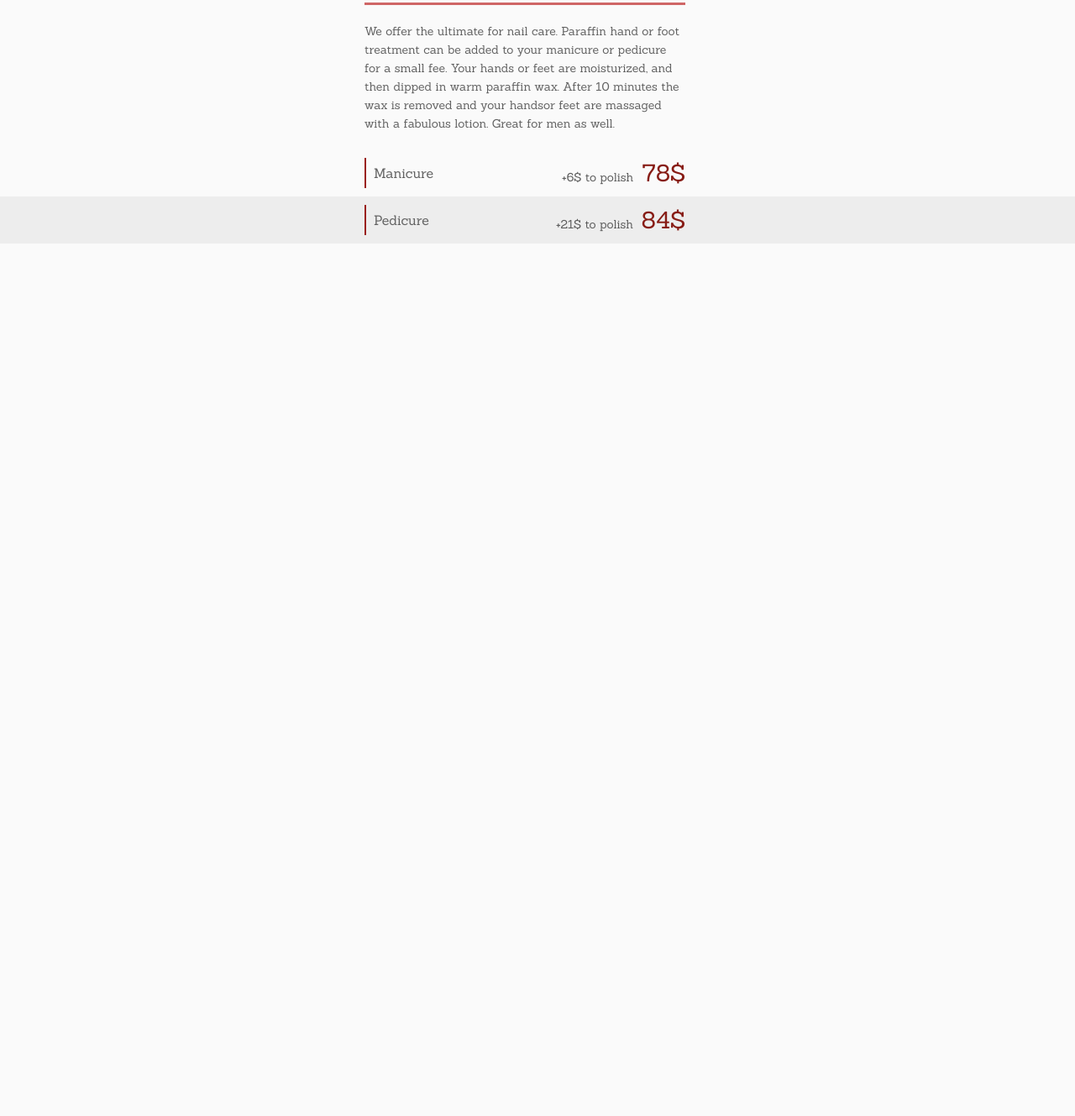
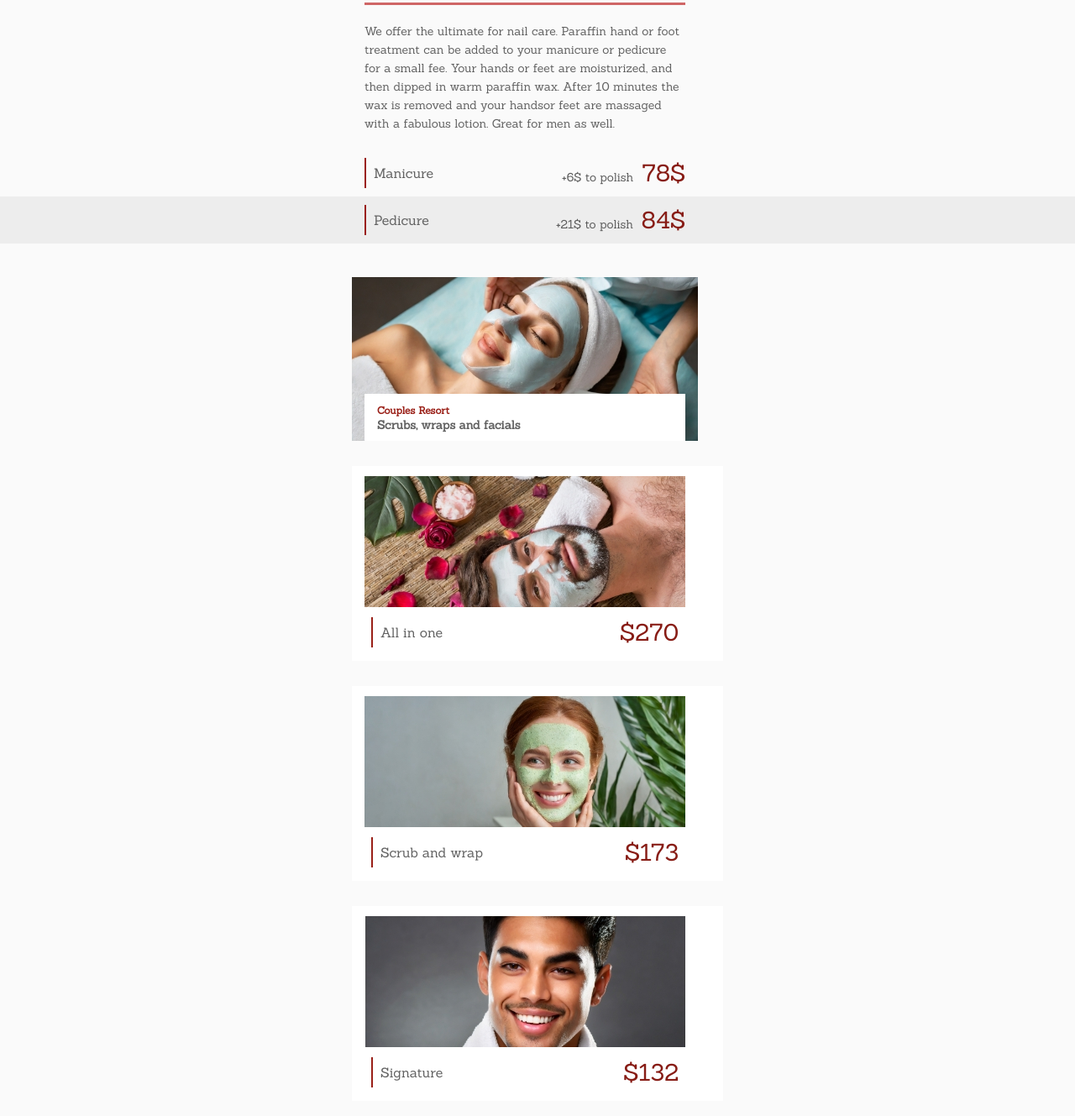
Before and after one commit to alwry/yantizhanov_alisher_integrated, a plain HTML site: page spa.html in a window 1280 px wide. Shown: the part 2118-3447 px from the top of the page at 84% size. Before the commit the page ends 2448 px from the top, so only its background shows below. Drawn offline with Linux system fonts and the light colour scheme.

Commit message:
Scrubs block added
Added some images
New block (CSS and HTML)

```diff
--- a/css/main.css
+++ b/css/main.css
@@ -121,7 +121,7 @@ input, textarea {
 
 #hero {
    background: url(../images/hero-main.jpg) no-repeat;
-   height: 200px;
+   height: 195px;
 }
 
 .book-now {
@@ -500,13 +500,13 @@ input, textarea {
    right: 10px;
 }
 
-#massage-heading-box, #hand-heading-box {
+#massage-heading-box, #hand-heading-box, #scrubs-heading-box {
    align-self: end;
 }
 
 #massage_hero_img {
    background: url(../images/massage_hero.jpg) no-repeat;
-   background-size: cover;
+   background-size:inherit;
    height: 195px;
 }
 
@@ -516,14 +516,6 @@ input, textarea {
    margin-bottom: 20px;
 }
 
-#price-price p {
-   display: inline;
-}
-
-/* .massage-price-text {
-   border-left: 2px solid #9a2018;
-   padding-left: 9px;
-} */
 
 .price {
    padding: 10px 0;
@@ -538,7 +530,7 @@ input, textarea {
    display: inline;
 }
 
-.price-text-price .price-price{
+.price-price{
    font-size: 28px;
    color:#871C15;
    text-align: right;
@@ -548,6 +540,7 @@ input, textarea {
    font-size: 14px;
    color: #5C5C5C;
    padding-right: 10px;
+   display: inline;
 }
 
 .price-text {
@@ -559,6 +552,54 @@ input, textarea {
 
 #hand_hero_img {
    background: url(../images/hand-foot_hero.jpg) no-repeat;
-   background-size: cover;
+   background-size: inherit;
    height: 195px;
 }
+
+
+#scrubs_hero_img {
+   background: url(../images/scrubs_hero.jpg) no-repeat;
+   background-size: inherit;
+   height: 195px;
+}
+
+
+
+
+.card {
+   margin-top: 30px;
+   background-color: #fff;
+   padding-top: 12px;
+   padding-bottom: 8px;
+
+
+}
+
+.card_text_p {
+   display: inline;
+
+}
+
+.card_text_p{
+   display: flex;
+   align-items: center;
+   border-left: 2px solid #9a2018;
+   padding-left: 9px;
+
+}
+
+.card_text_p-2 {
+   text-align: right;
+   font-size: 28px;
+   color:#871C15;
+}
+
+.card_text_p, .card_text_p-2 {
+   margin: 8px;
+}
+
+
+
+.card-text {
+   padding: 0;
+}
--- a/spa.html
+++ b/spa.html
@@ -68,11 +68,11 @@
                 </div>
 
                 <div class="teleport_item col-start-3 col-span-2">
-                    <a class="text" href="#">Hand &amp; foot</a>
+                    <a class="text" href="#hand_hero_img">Hand &amp; foot</a>
                 </div>
 
                 <div class="teleport_item col-start-1 col-span-2">
-                    <a class="text" href="#">Scrubs,<br>wraps, facials</a>
+                    <a class="text" href="#scrubs_hero_img">Scrubs,<br>wraps, facials</a>
                 </div>
 
                 <div class="teleport_item col-start-3 col-span-2">
@@ -204,5 +204,74 @@
 
         </div>
 
+        <div class="scrubs cont">
+            <div id="scrubs_hero_img" class="grid-con">
+                <section id="scrubs-heading-box" class="col-span-full">
+                    <h2 class="hero-img-h2">
+                        <span>Couples Resort</span><br> Scrubs, wraps and facials
+                    </h2>
+                </section>
+            </div>
+
+        <!-- <div class="cards">
+            <div class="grid-con">
+                <div class="card col-span-full">
+                    <div class="price-text col-start-1 col-span-2">
+                        <p class="price-text-min">All-in-one</p>
+                    </div>
+                    <div class="price-text-price col-start-3 col-span-2">
+                        <p class="price-price">$270</p>
+                    </div>
+                </div>
+            </div>
+        </div> -->
+
+
+
+                <div class="grid-con card">
+                    <div class="col-span-full card_img">
+                        <img src="images/allinone.jpg" alt="A photo of a man with a scrub">
+                    </div>
+
+                    <div class="card_text_p col-start-1 col-span-2">
+                        <p>All in one</p>
+                    </div>
+                    <div class="card_text_p-2 col-start-3 col-span-2">
+                        <p>$270</p>
+                    </div>
+                </div>
+
+                <div class="grid-con card">
+                    <div class="col-span-full card_img">
+                        <img src="images/scrubwrap.jpg" alt="A photo of a woman with a scrub">
+                    </div>
+
+                    <div class="card_text_p col-start-1 col-span-2">
+                        <p>Scrub and wrap</p>
+                    </div>
+                    <div class="card_text_p-2 col-start-3 col-span-2">
+                        <p>$173</p>
+                    </div>
+                </div>
+
+                <div class="grid-con card">
+                    <div class="col-span-full card_img">
+                        <img src="images/signature.jpg" alt="A photo of a smiling man">
+                    </div>
+
+                    <div class="card_text_p col-start-1 col-span-2">
+                        <p>Signature</p>
+                    </div>
+                    <div class="card_text_p-2 col-start-3 col-span-2">
+                        <p>$132</p>
+                    </div>
+                </div>
+
+
+
+
+        </div>
+
+
     </body>
 </html>
```
Also changed, not shown: index.html (+2 -0 lines), images/allinone.jpg (added), images/scrubwrap.jpg (added), images/signature.jpg (added).
